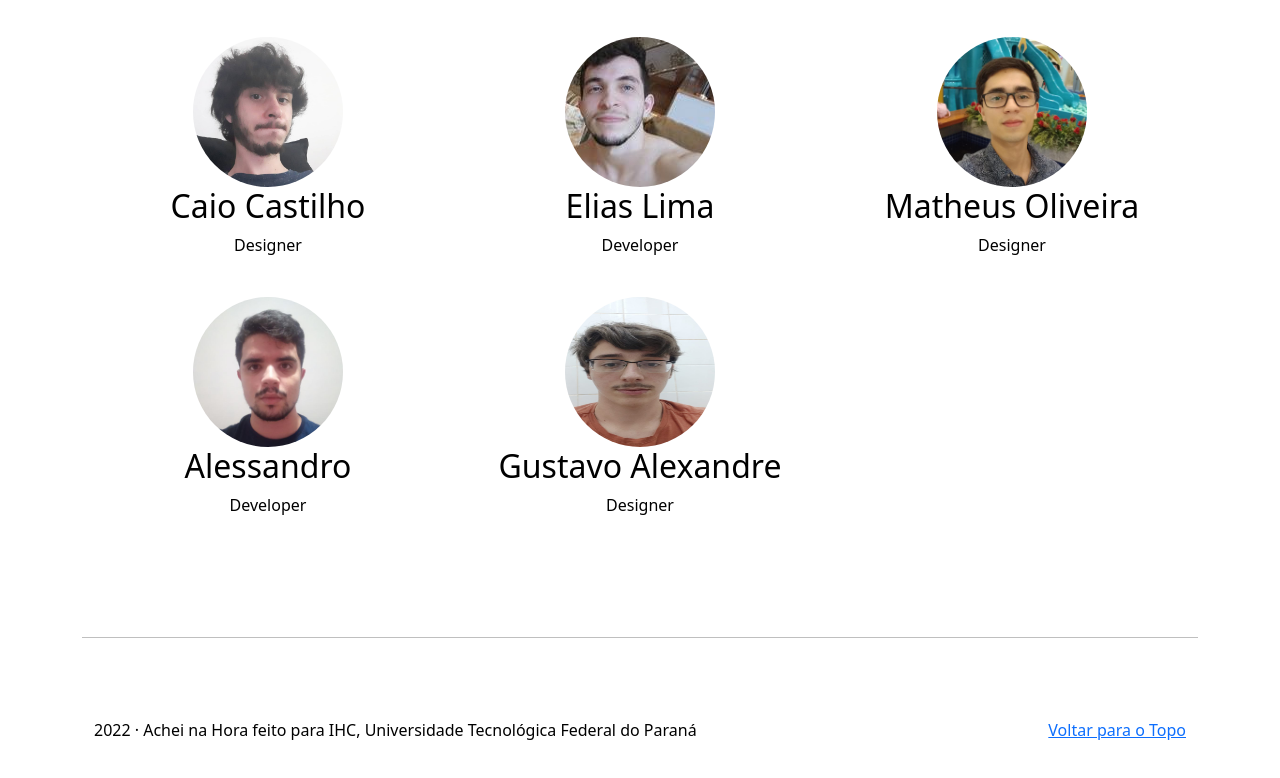
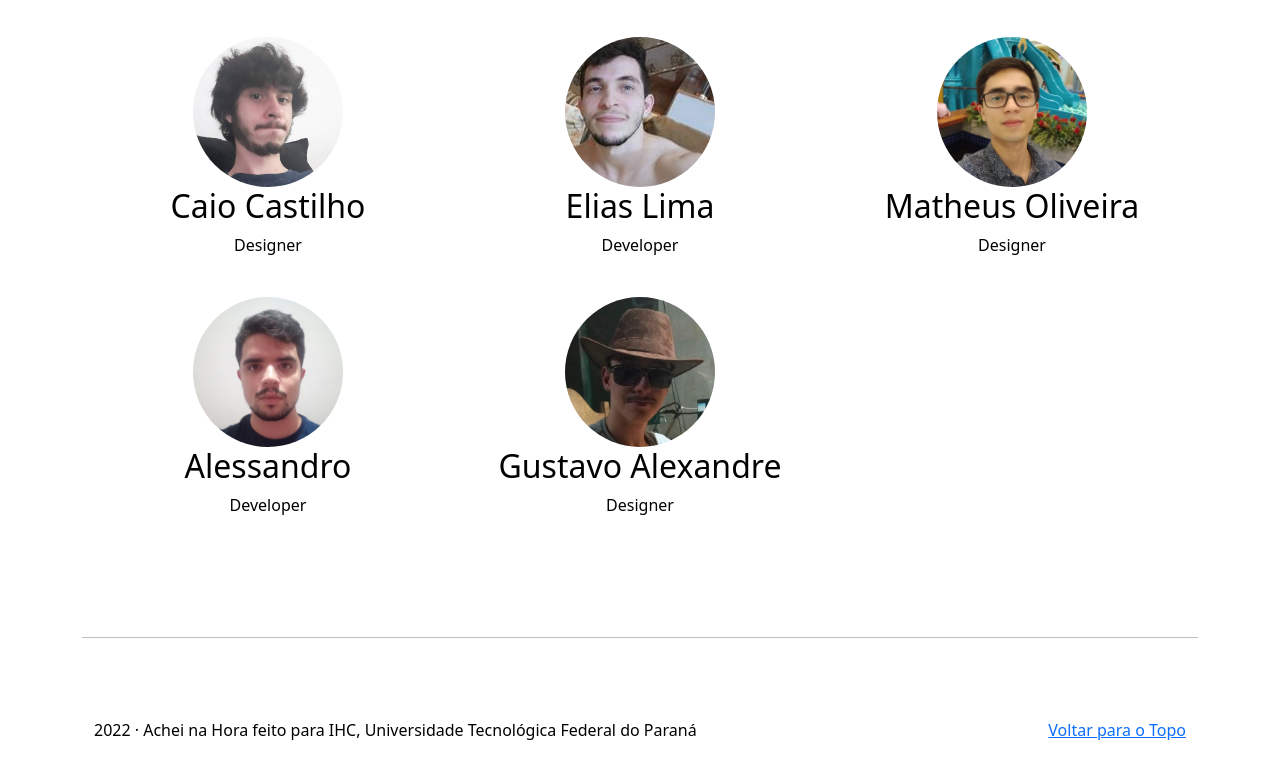
Before and after one commit to eliaslma/acheinahora, a plain HTML site: page index.html in a window 1280 px wide. Shown: the part 4124-4902 px from the top of the page. Drawn offline with nearby package versions, Linux system fonts and the light colour scheme.

Commit message:
Update index.html

```diff
--- a/index.html
+++ b/index.html
@@ -137,7 +137,7 @@
                </div>
                <!-- /.col-lg-4 -->
                <div class="col-lg-4">
-                  <img src="assets/images/gustavo.jpeg" class="rounded-img" alt="..." width="150" height="150">
+                  <img src="assets/images/gustavov2.jpeg" class="rounded-img" alt="..." width="150" height="150">
                   <h2>Gustavo Alexandre</h2>
                   <p>Designer</p>
                </div>
```
